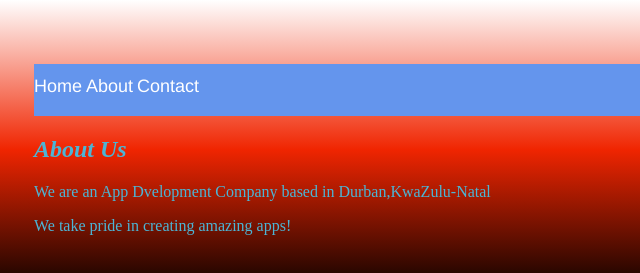
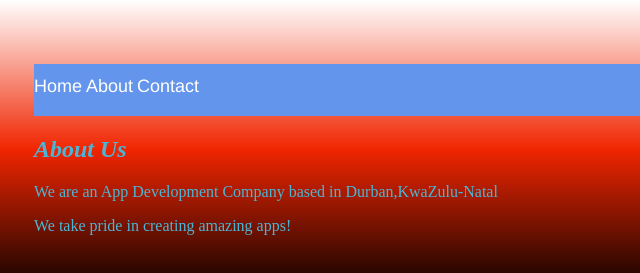
Before and after one commit to China-Enhle/FNB-Academy-Marvel-Super-Heros-App, a plain HTML site: page about.html in a window 1280 px wide. Shown: the top 273 px of the page, 30-670 px from the left. Drawn offline with Linux system fonts and the light colour scheme.

Commit message:
Update about.html

```diff
--- a/about.html
+++ b/about.html
@@ -10,7 +10,7 @@
         <a href="contact.html">Contact</a>
     </div>
     <h2>About Us</h2>
-    <p>We are an App Dvelopment Company based in Durban,KwaZulu-Natal</p>
+    <p>We are an App Development Company based in Durban,KwaZulu-Natal</p>
     <p>We take pride in creating amazing apps!</p>
 </body>
 </html>
```
